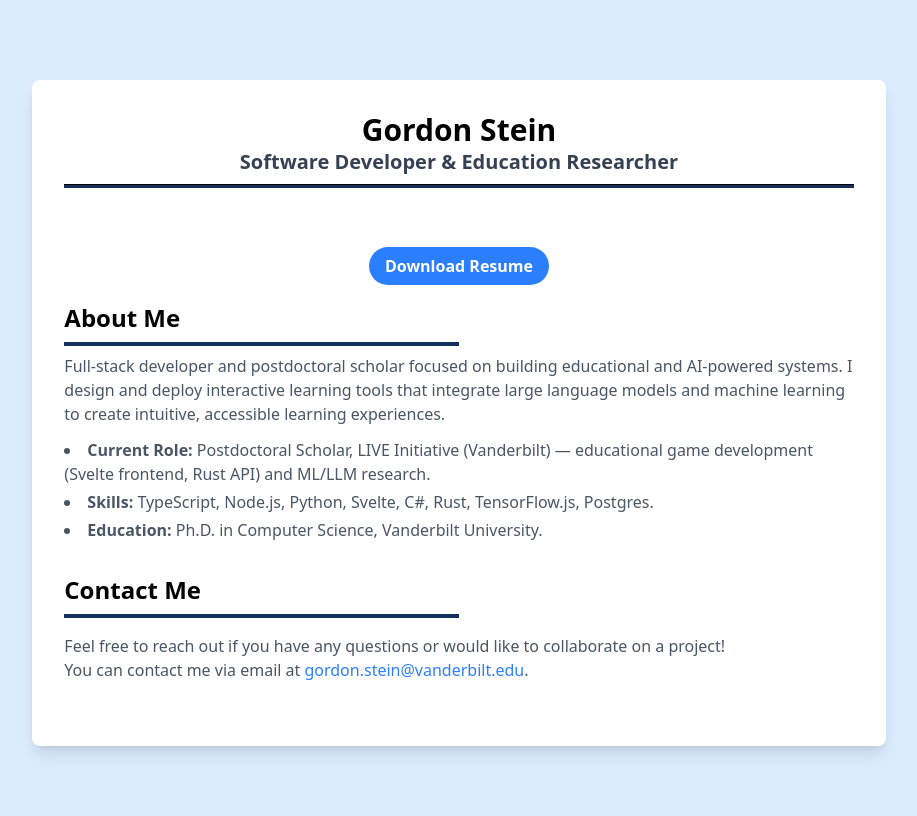
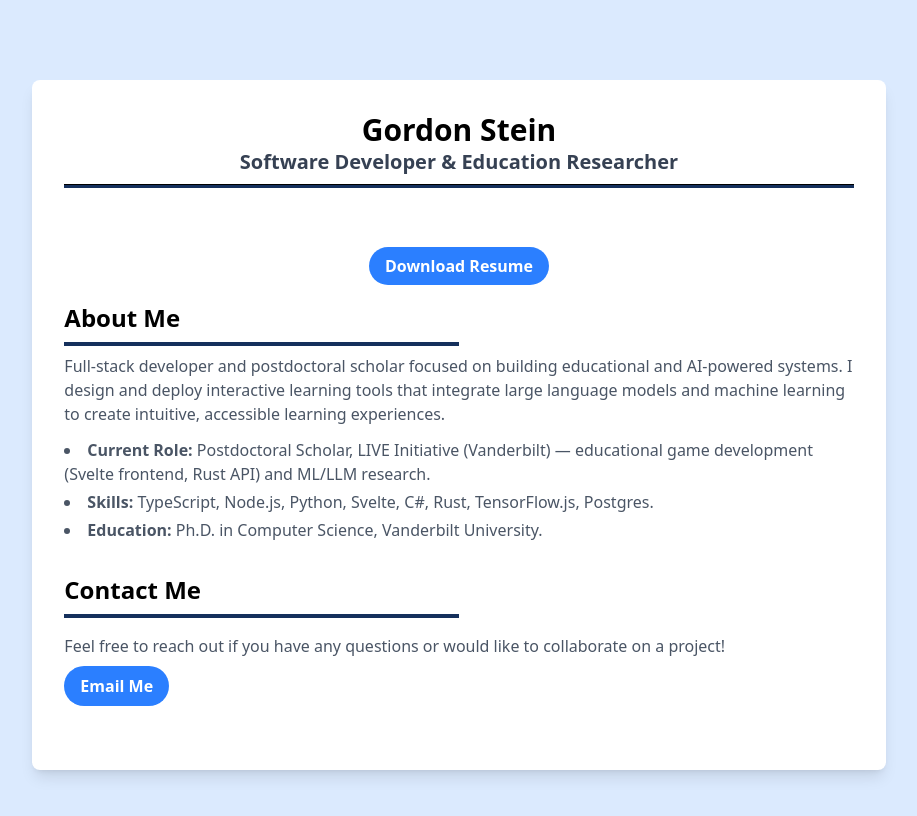
Before and after one commit to gsteinLTU/gordonstein.dev, a SvelteKit app: page / in a window 1280 px wide. Shown: the top 816 px of the page, without its empty margins (181-1098 px from the left). Built offline with nearby package versions, Linux system fonts and the light colour scheme; some icons are missing.

Commit message:
Replace link with button

```diff
--- a/src/routes/+page.svelte
+++ b/src/routes/+page.svelte
@@ -49,7 +49,7 @@
     <section class="mt-6 text-left">
         <h2 class="text-2xl font-bold mt-6 mb-4">Contact Me</h2>
         <p class="text-gray-600">Feel free to reach out if you have any questions or would like to collaborate on a project!</p>
-        <p class="text-gray-600">You can contact me via email at <a href="mailto:gordon.stein@vanderbilt.edu" class="text-blue-500 hover:underline">gordon.stein@vanderbilt.edu</a>.</p>
+        <a href="mailto:gordon.stein@vanderbilt.edu" class="inline-block bg-blue-500 hover:bg-blue-700 text-white font-bold py-2 px-4 rounded-full mt-2" aria-label="Contact Me via Email">Email Me</a>
     </section>
 </div>
 
```
